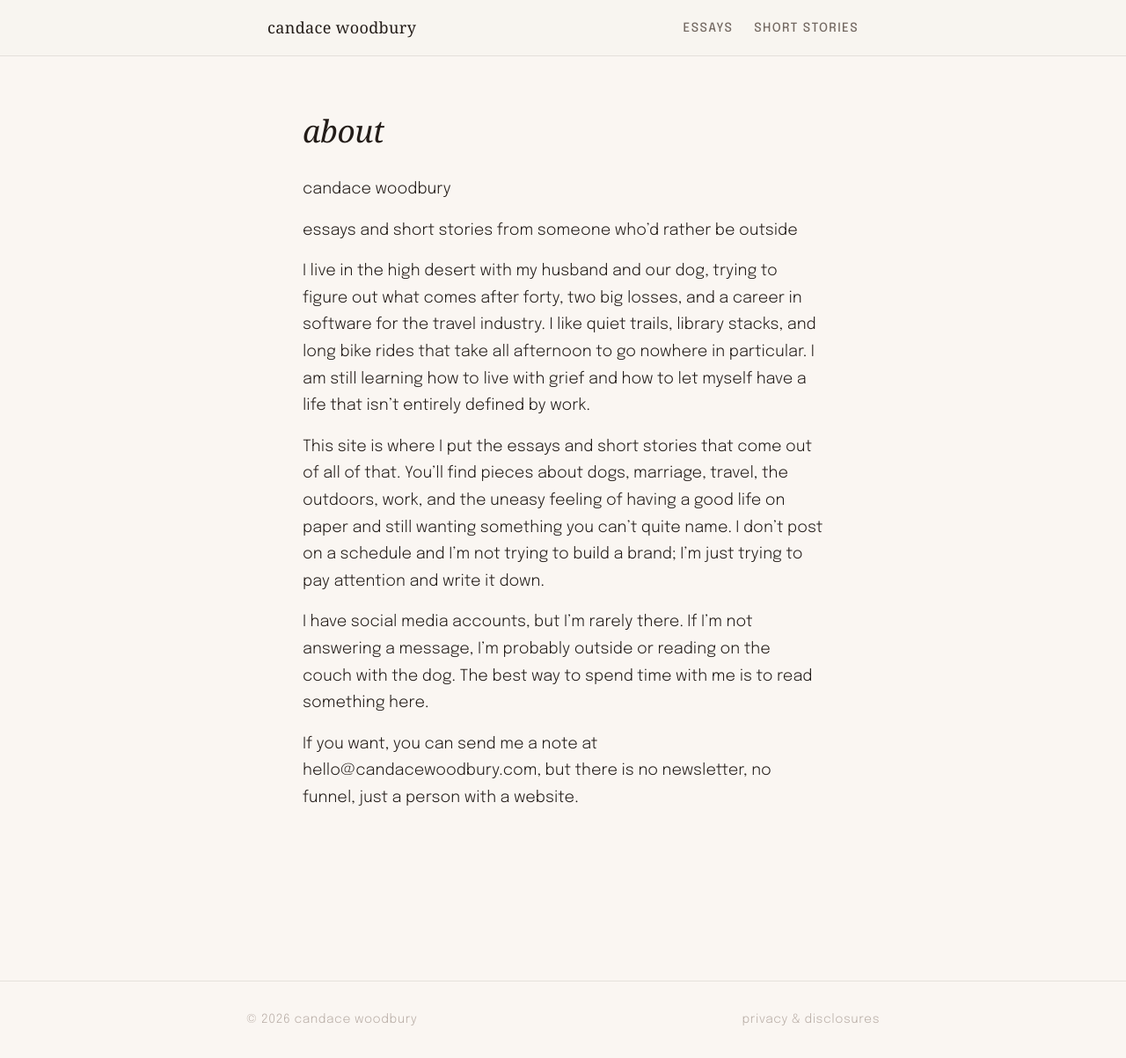
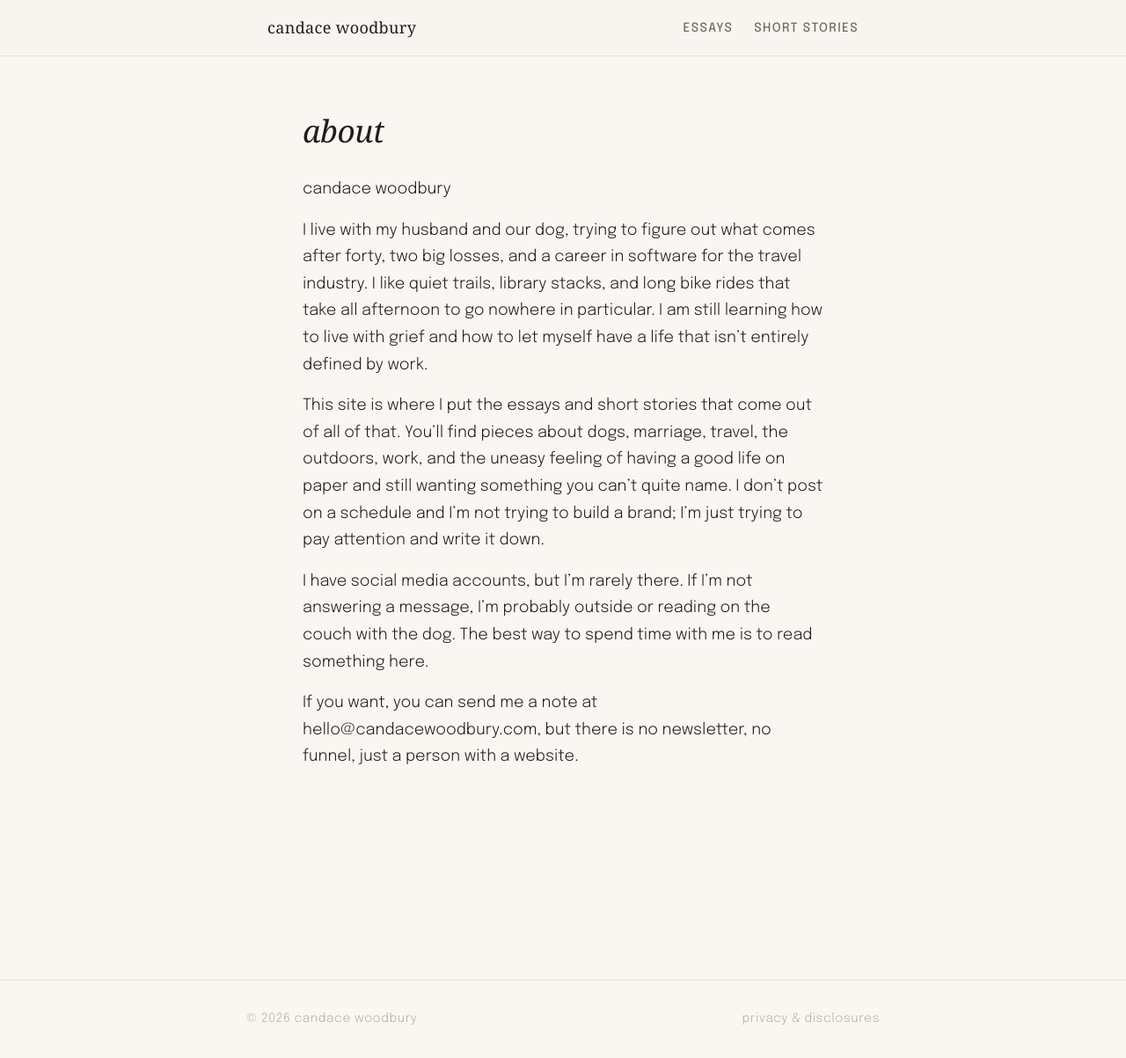
Before and after one commit to candacemonster/candace-woodbury, a Jekyll site: the page built from pages/about.md, in a window 1280 px wide and 1203 px high. Shown: the whole window at 88% size. Built offline with Jekyll 4.4.1, drawn with Linux system fonts in a browser that asks for light colours; some web fonts are replaced.

```diff
--- a/_layouts/category.html
+++ b/_layouts/category.html
@@ -29,7 +29,7 @@ layout: default
       document.getElementById('password-form-el').addEventListener('submit', function(e) {
         e.preventDefault();
         var password = document.getElementById('password').value;
-        if (password === 'password') {
+        if (password === 'spaceballs2026') {
           document.getElementById('password-form').hidden = true;
           document.getElementById('content').hidden = false;
           sessionStorage.setItem('short-stories-unlocked', 'true');
--- a/pages/about.md
+++ b/pages/about.md
@@ -6,9 +6,7 @@ permalink: /about/
 
 candace woodbury
 
-essays and short stories from someone who'd rather be outside
-
-I live in the high desert with my husband and our dog, trying to figure out what comes after forty, two big losses, and a career in software for the travel industry. I like quiet trails, library stacks, and long bike rides that take all afternoon to go nowhere in particular. I am still learning how to live with grief and how to let myself have a life that isn't entirely defined by work.
+I live with my husband and our dog, trying to figure out what comes after forty, two big losses, and a career in software for the travel industry. I like quiet trails, library stacks, and long bike rides that take all afternoon to go nowhere in particular. I am still learning how to live with grief and how to let myself have a life that isn't entirely defined by work.
 
 This site is where I put the essays and short stories that come out of all of that. You'll find pieces about dogs, marriage, travel, the outdoors, work, and the uneasy feeling of having a good life on paper and still wanting something you can't quite name. I don't post on a schedule and I'm not trying to build a brand; I'm just trying to pay attention and write it down.
 
```
